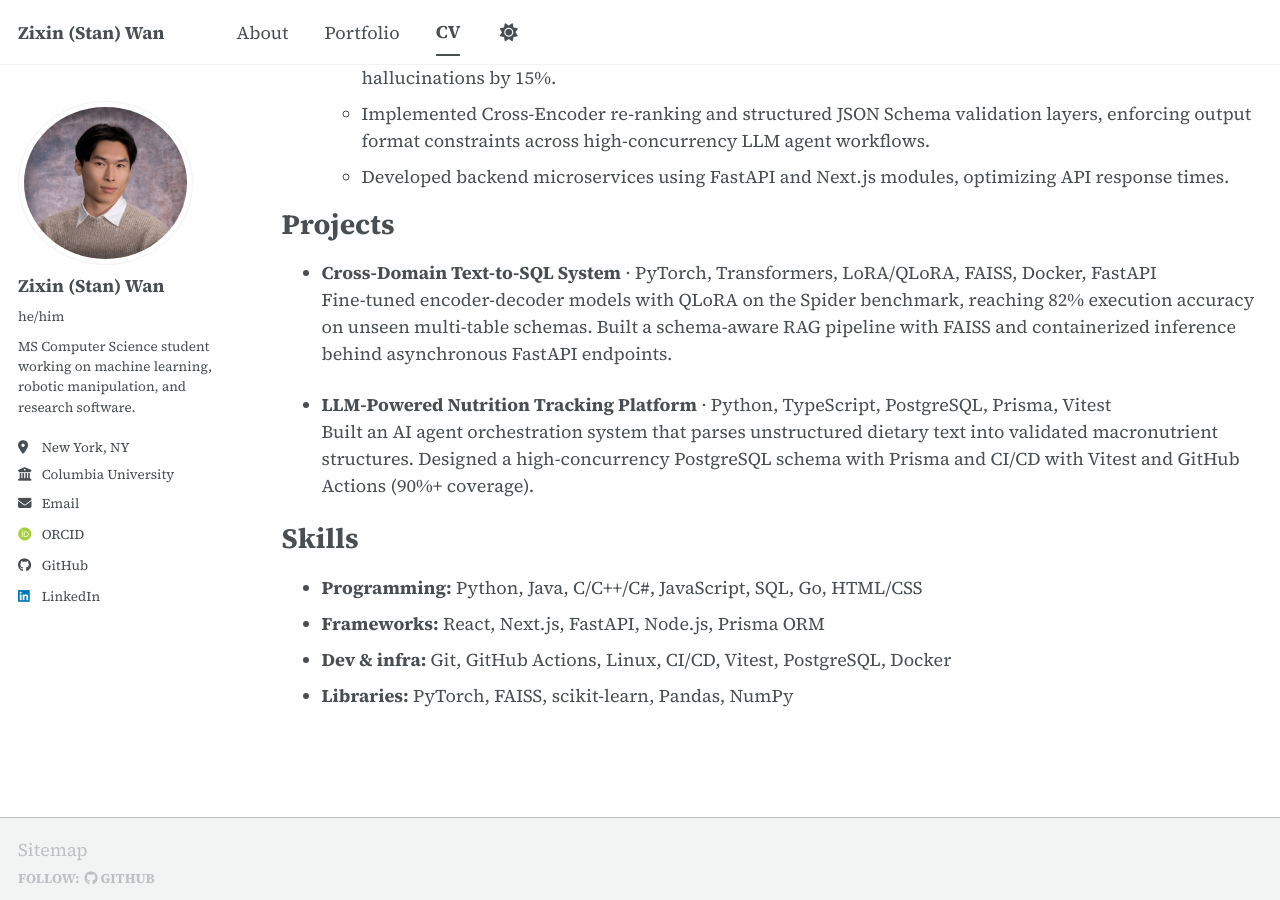
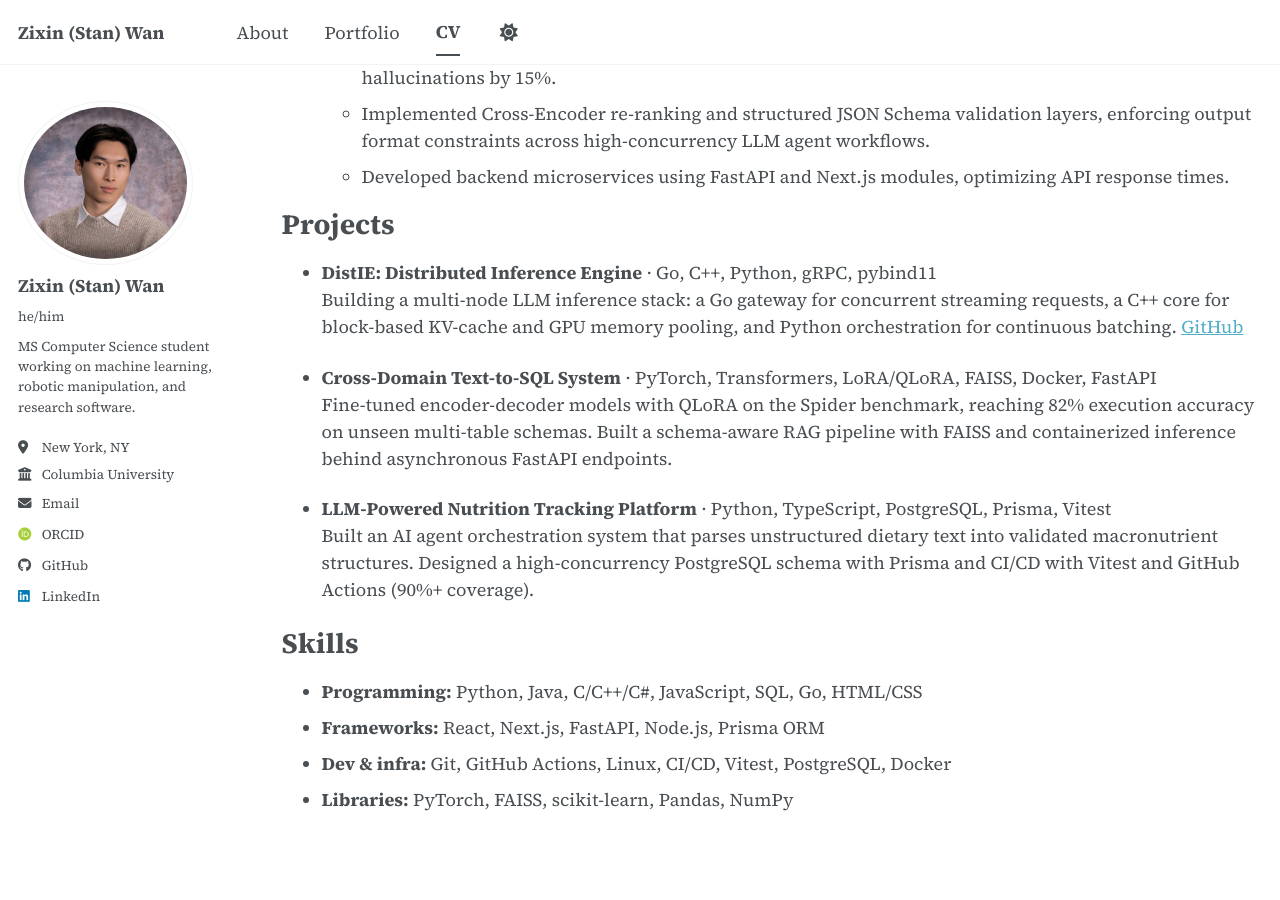
Before and after one commit to stanzixinwan/stanzixinwan.github.io, a Jekyll site: the page built from _pages/cv.md, in a window 1280 px wide and 900 px high, scrolled down 1317 px. Built offline with Jekyll 4.4.1, drawn with Linux system fonts in a browser that asks for light colours; some web fonts are replaced; a script bundle is joined from its source files by our own code; library files that are not in the unit come from our copies.

Commit message:
updated project DistIE

```diff
--- a/_pages/cv.md
+++ b/_pages/cv.md
@@ -52,6 +52,9 @@ Experience
 
 Projects
 ======
+- **DistIE: Distributed Inference Engine** · Go, C++, Python, gRPC, pybind11
+  Building a multi-node LLM inference stack: a Go gateway for concurrent streaming requests, a C++ core for block-based KV-cache and GPU memory pooling, and Python orchestration for continuous batching. [GitHub](https://github.com/stanzixinwan/distie)
+
 - **Cross-Domain Text-to-SQL System** · PyTorch, Transformers, LoRA/QLoRA, FAISS, Docker, FastAPI
   Fine-tuned encoder-decoder models with QLoRA on the Spider benchmark, reaching 82% execution accuracy on unseen multi-table schemas. Built a schema-aware RAG pipeline with FAISS and containerized inference behind asynchronous FastAPI endpoints.
 
```
Also changed, not shown: _portfolio/portfolio-2.html (deleted, +0 -7 lines), _portfolio/portfolio-5.md (added, +19 -0 lines).
